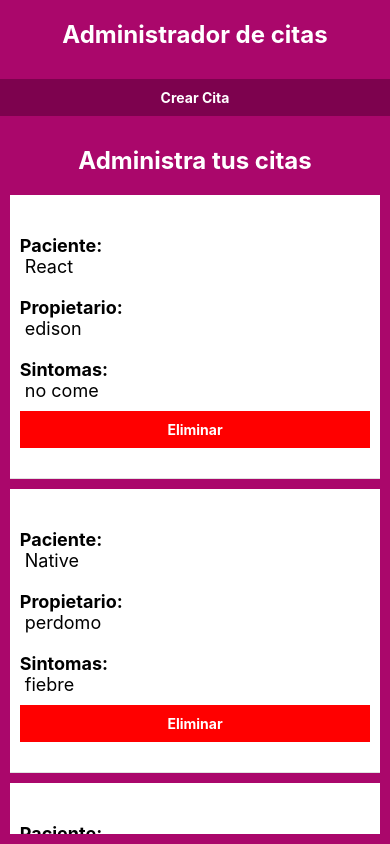
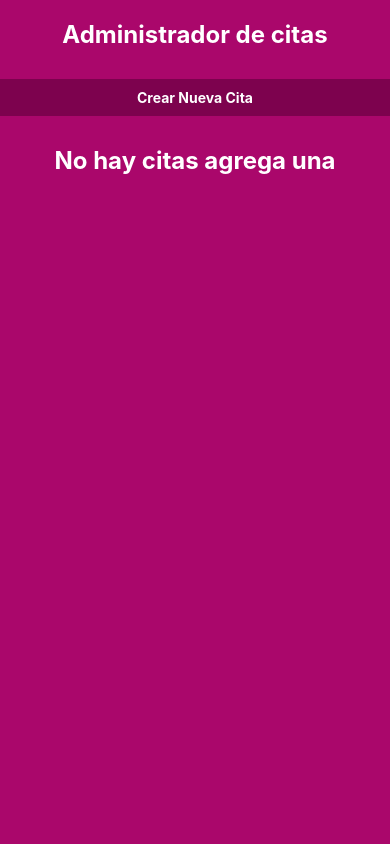
Before and after one commit to IngEdisonperdomo/cita, a React Native app: screen / in a window 390 px wide. Built offline with nearby package versions, Linux system fonts and the light colour scheme.

Commit message:
add feature create meet

```diff
--- a/App.js
+++ b/App.js
@@ -6,6 +6,8 @@ import {
   FlatList,
   TouchableHighlight,
   Platform,
+  TouchableWithoutFeedback,
+  Keyboard,
 } from 'react-native';
 import Cita from './componentes/Cita';
 import Formulario from './componentes/Formulario';
@@ -13,11 +15,7 @@ import Formulario from './componentes/Formulario';
 const App = () => {
   const [mostrarForm, guardarMostrarForm] = useState(false);
 
-  const [cita, setCitas] = useState([
-    {id: '1', paciente: 'React', propietario: 'edison', sintomas: 'no come'},
-    {id: '2', paciente: 'Native', propietario: 'perdomo', sintomas: 'fiebre'},
-    {id: '3', paciente: 'Redux', propietario: 'jose', sintomas: 'tos'},
-  ]);
+  const [cita, setCitas] = useState([]);
 
   const eliminarPaciente = id => {
     setCitas(citasActuales => {
@@ -29,6 +27,10 @@ const App = () => {
     guardarMostrarForm(!mostrarForm);
   };
 
+  const cerrarTeclado = () => {
+    Keyboard.dismiss;
+  };
+
   return (
     <View style={styles.contenedor}>
       <Text style={styles.titulo}>Administrador de citas</Text>
@@ -37,7 +39,9 @@ const App = () => {
         <TouchableHighlight
           onPress={() => mostrarFormulario()}
           style={styles.btnSubmit}>
-          <Text style={styles.textoSubmit}>Crear Cita</Text>
+          <Text style={styles.textoSubmit}>
+            {mostrarForm ? 'Cancelar Crear cita' : 'Crear Nueva Cita'}
+          </Text>
         </TouchableHighlight>
       </View>
 
@@ -45,7 +49,11 @@ const App = () => {
         {mostrarForm ? (
           <>
             <Text style={styles.titulo}>Crear nueva cita</Text>
-            <Formulario />
+            <Formulario
+              cita={cita}
+              setCitas={setCitas}
+              guardarMostrarForm={guardarMostrarForm}
+            />
           </>
         ) : (
           <>
--- a/componentes/Formulario.js
+++ b/componentes/Formulario.js
@@ -10,8 +10,9 @@ import {
   ScrollView,
 } from 'react-native';
 import DateTimePickerModal from 'react-native-modal-datetime-picker';
+import shortid from 'shortid';
 
-const Formulario = () => {
+const Formulario = ({cita, setCitas, guardarMostrarForm}) => {
   const [paciente, guardarPaciente] = useState('');
   const [propietario, guardarPropietario] = useState('');
   const [telefono, guardarTelefono] = useState('');
@@ -62,6 +63,14 @@ const Formulario = () => {
       mostrarAlerta();
       return;
     }
+
+    const citas = {paciente, propietario, telefono, fecha, hora, sintomas};
+    citas.id = shortid.generate();
+
+    const crearCita = [...cita, citas];
+    setCitas(crearCita);
+
+    guardarMostrarForm(false);
   };
 
   const mostrarAlerta = () => {
@@ -169,6 +178,7 @@ const styles = StyleSheet.create({
     padding: 10,
     backgroundColor: '#7d024e',
     marginVertical: 10,
+    marginBottom: 30,
   },
   textoSubmit: {
     color: '#fff',
--- a/package.json
+++ b/package.json
@@ -13,7 +13,8 @@
     "@react-native-community/datetimepicker": "^3.5.0",
     "react": "17.0.1",
     "react-native": "0.64.1",
-    "react-native-modal-datetime-picker": "^9.2.3"
+    "react-native-modal-datetime-picker": "^9.2.3",
+    "shortid": "^2.2.16"
   },
   "devDependencies": {
     "@babel/core": "^7.14.3",
```
Also changed, not shown: 2 other files (tests, documents, lock files or other folders).
